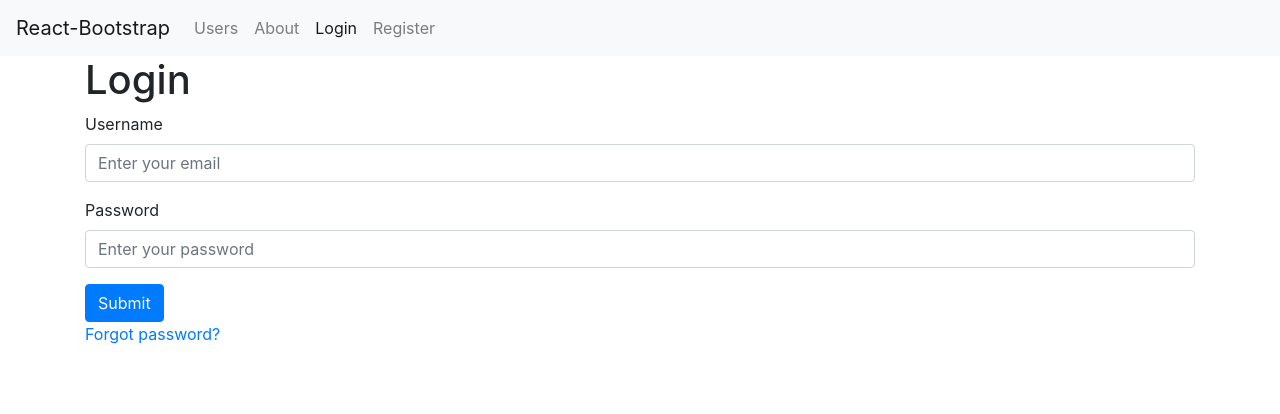
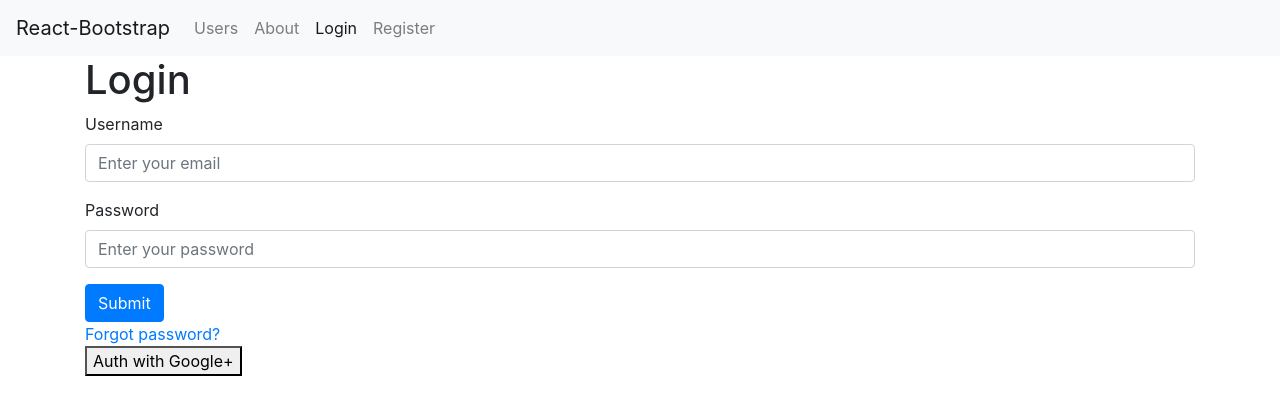
Before and after one commit to sholua/auth-client-react-redux, a React (Create React App) app: page /login in a window 1280 px wide. Shown: the top 414 px of the page. Built offline with nearby package versions, Linux system fonts and the light colour scheme.

Commit message:
passport google

```diff
--- a/src/components/LoginForm.tsx
+++ b/src/components/LoginForm.tsx
@@ -50,6 +50,18 @@ export default function LoginForm() {
     dispatch(login(email, password));
   };
 
+  // TODO: make SocialAuth component
+  const socialAuth = (provider: string) => {
+    (window as any).authenticateCallback = function (
+      accessToken: string,
+      refreshToken: string
+    ) {
+      console.log("Tokens!!!!!!!!", accessToken, refreshToken);
+    };
+
+    window.open(`/api/auth/${provider}`);
+  };
+
   if (currentUser) return <Redirect to="/home" />;
 
   return (
@@ -79,6 +91,7 @@ export default function LoginForm() {
           <Link to="/forgot_password">Forgot password?</Link>
         </div>
       </AppForm>
+      <button onClick={() => socialAuth("google")}>Auth with Google+</button>
     </div>
   );
 }
```
